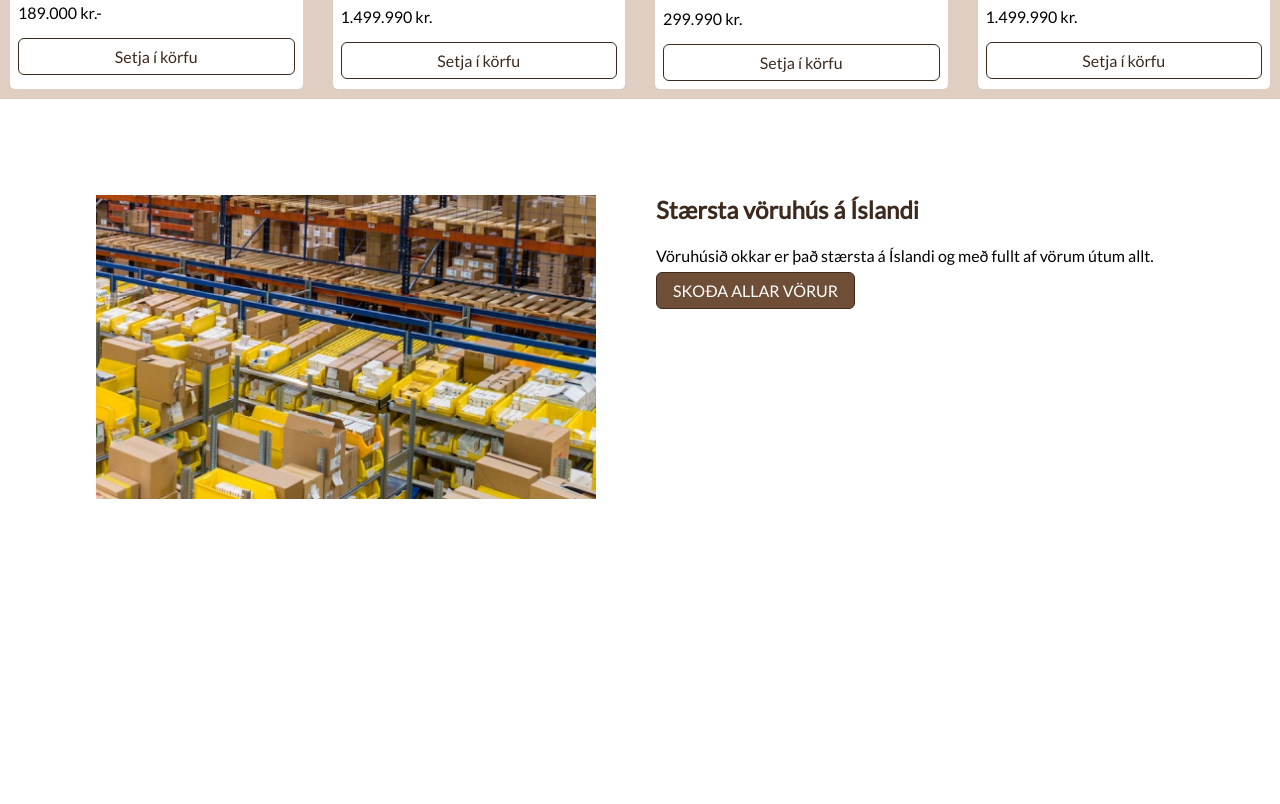
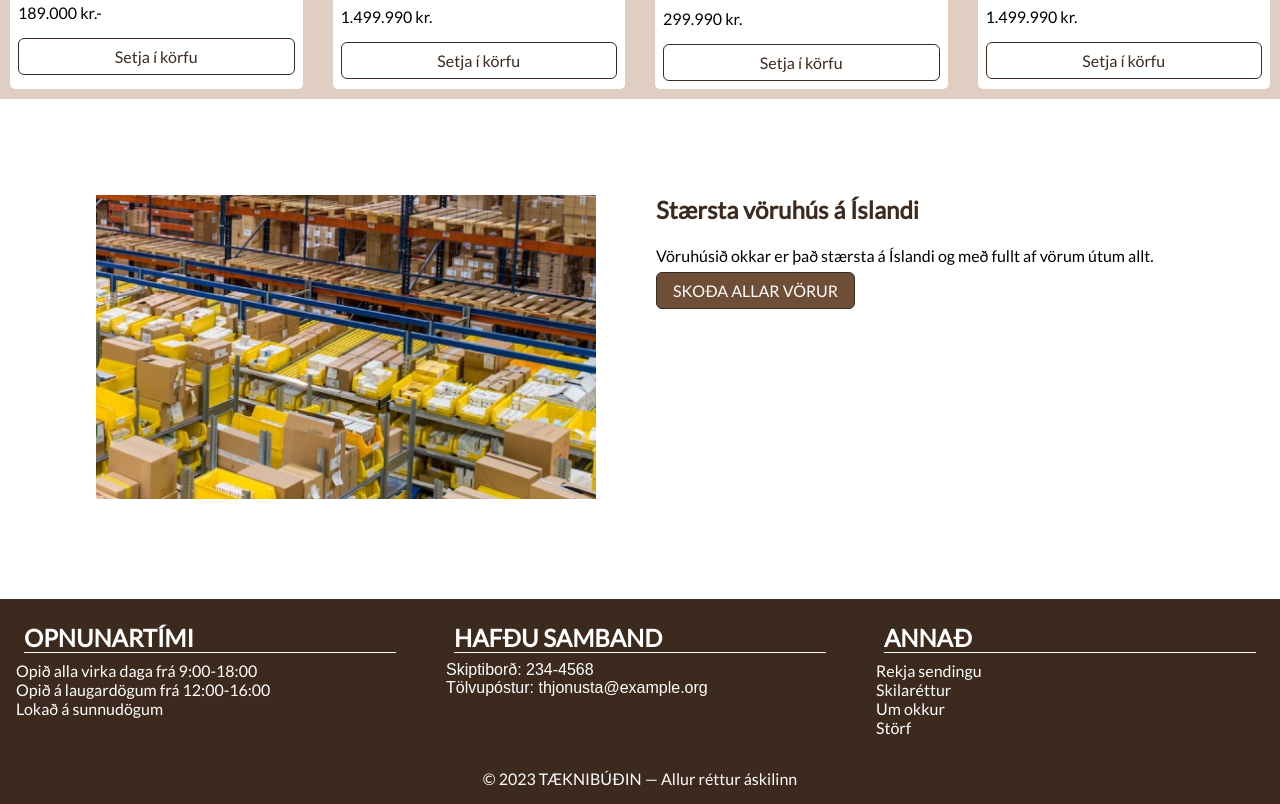
Before and after one commit to KristinFrida/Hopverkefni-1, a website: page sites/index.html in a window 1280 px wide. Shown: the part 1083-1887 px from the top of the page. Before the commit the page ends 1682 px from the top, so only its background shows below. Drawn offline with Linux system fonts and the light colour scheme.

Commit message:
index var funky

```diff
--- a/sites/index.html
+++ b/sites/index.html
@@ -48,7 +48,8 @@
                 <h2>Nýjar vörur í hverri viku</h2>
                 <p>Við fljúgum með nýjar vörur til landsins í hverri viku og bjóðum upp á frábært verð því lorem ipsum dolor sit amet, consectetur adipiscing elit. Donec sit amet elementum orci, ac feugiat mauris.</p>
                 <a class="takki" href="pontun.html">SKOÐA NÝJAR VÖRUR</a>
-            </div> <div class="card">
+            </div>
+            <div class="card">
                 <img src="../myndir/flug.png" width="500" alt="Flugvél">
             </div>
         </div>
@@ -109,3 +110,34 @@
                 <a class="takki" href="pontun.html">SKOÐA ALLAR VÖRUR</a>
             </div>
         </div>
+    </main>
+  </div>
+  <footer class="footer">
+    <div class="layout-footer">
+      <section>
+        <h2>OPNUNARTÍMI</h2>
+        <p>Opið alla virka daga frá 9:00-18:00</p>
+        <p>Opið á laugardögum frá 12:00-16:00</p>
+        <p>Lokað á sunnudögum</p>
+      </section>
+
+      <section>
+        <h2>HAFÐU SAMBAND</h2>
+        <ul>
+          <li><a href="tel:234-4568">Skiptiborð: 234-4568</a></li>
+          <li><a href="mailto:thjonusta@example.org">Tölvupóstur: thjonusta@example.org</a></li>
+        </ul>
+      </section>
+
+      <section>
+        <h2>ANNAÐ</h2>
+        <p>Rekja sendingu</p>
+        <p>Skilaréttur</p>
+        <p>Um okkur</p>
+        <p>Störf</p>
+      </section>
+    </div>
+    <section class="trade"><p>© 2023 TÆKNIBÚÐIN — Allur réttur áskilinn</p></section>
+  </footer>
+</body>
+</html>
```
